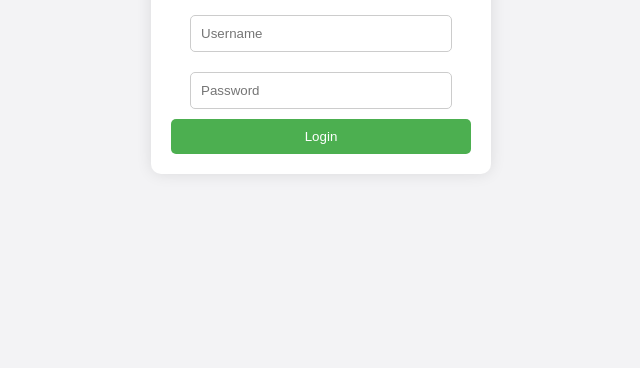
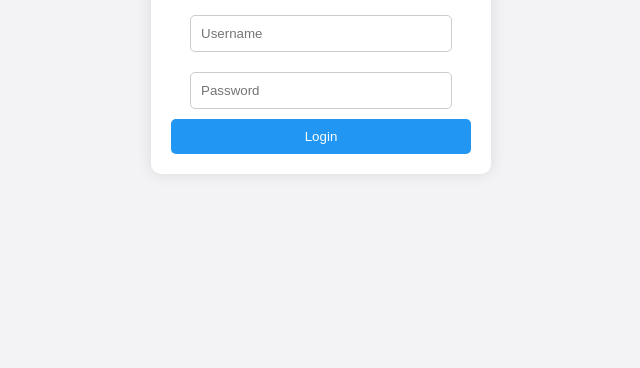
Before and after one commit to anura371/mine, a plain HTML site: page index.html in a window 1280 px wide. Shown: the part 432-800 px from the top of the page, without its empty margins (319-959 px from the left). Drawn offline with Linux system fonts and the light colour scheme.

Commit message:
Update index.html

```diff
--- a/index.html
+++ b/index.html
@@ -47,7 +47,7 @@
     button {
       padding: 10px 20px;
       width: 100%;
-      background-color: #4CAF50;
+      background-color: #2196F3;
       color: white;
       border: none;
       border-radius: 5px;
```
